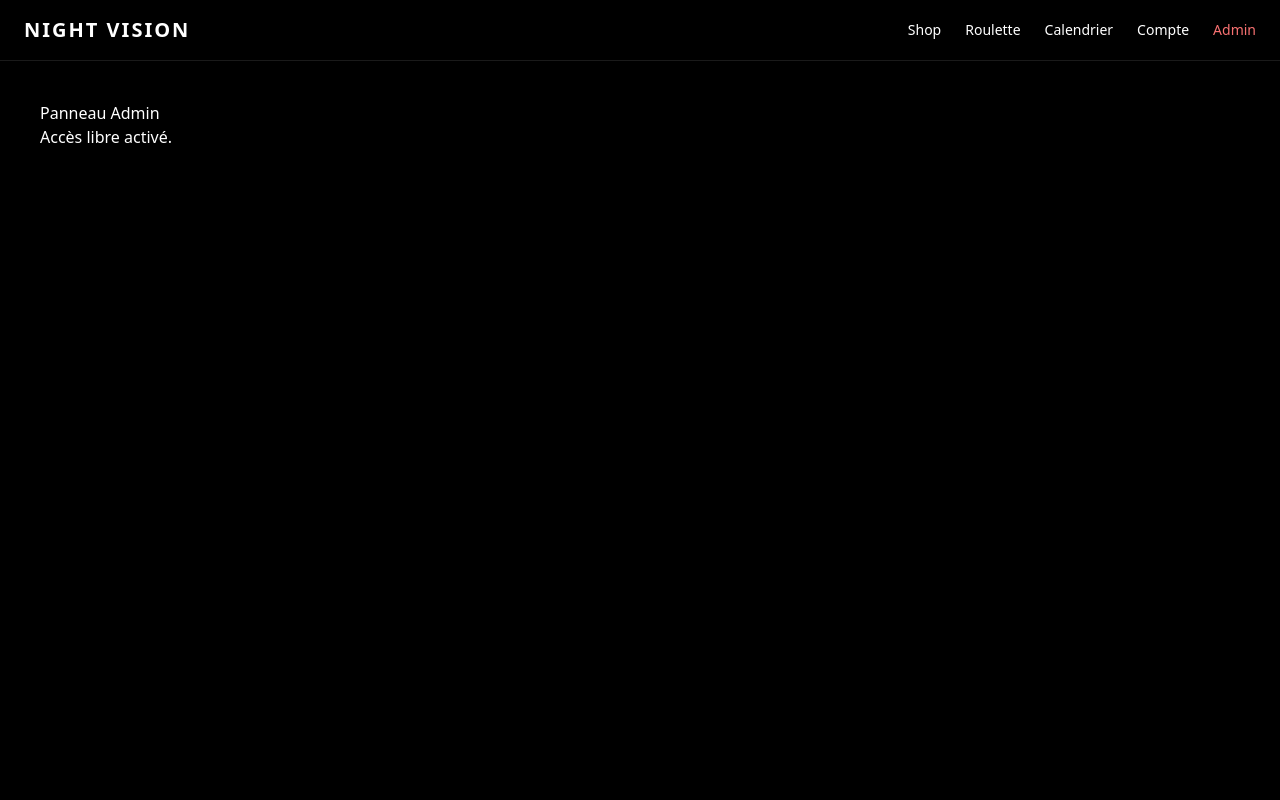
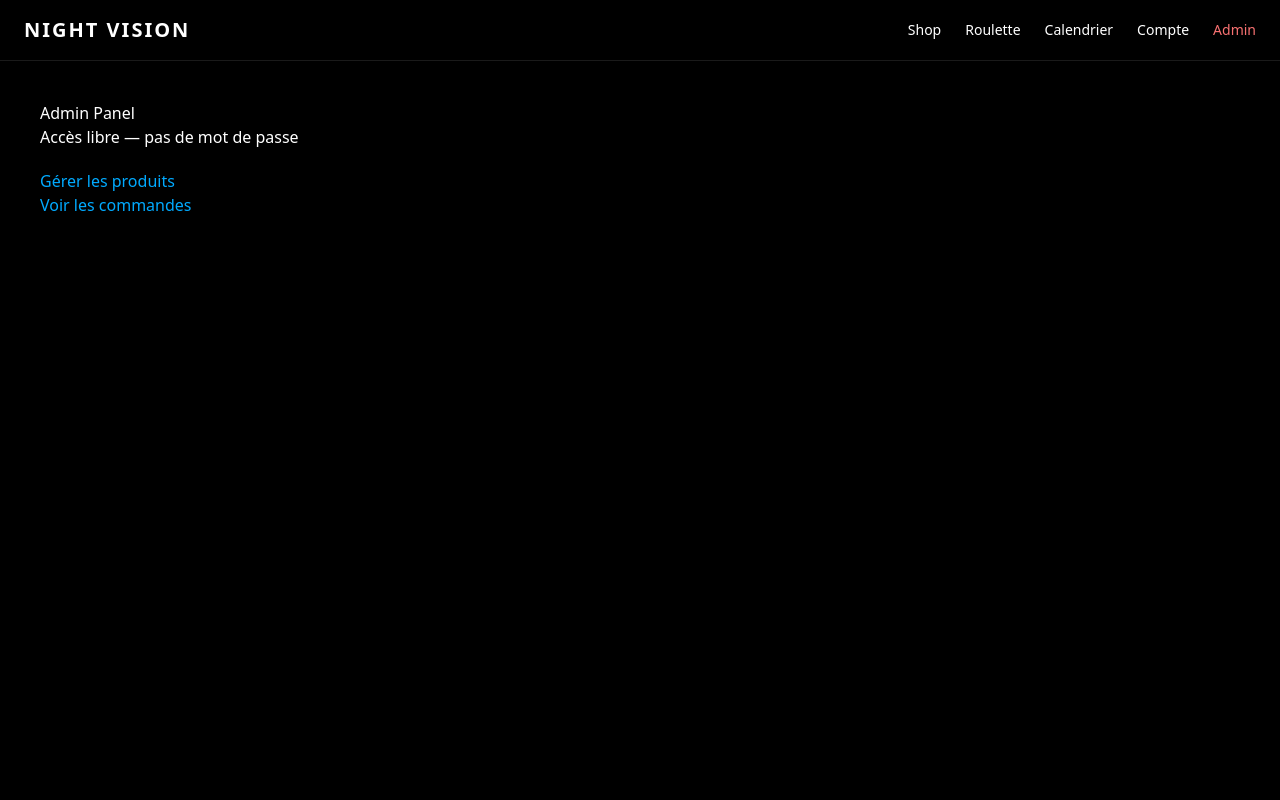
Before and after one commit to gaetanfionda-bot/NV-V12, a Next.js app: page /admin in a window 1280 px wide. Shown: the top 800 px of the page. Built offline with nearby package versions, Linux system fonts and the light colour scheme.

Commit message:
Update page.jsx

```diff
--- a/app/admin/page.jsx
+++ b/app/admin/page.jsx
@@ -1,8 +1,21 @@
 export default function AdminPage() {
   return (
-    <div style={{ color: "white", padding: "40px" }}>
-      <h1>Panneau Admin</h1>
-      <p>Accès libre activé.</p>
+    <div style={{ padding: "40px", color: "#fff" }}>
+      <h1>Admin Panel</h1>
+      <p>Accès libre — pas de mot de passe</p>
+
+      <ul style={{ marginTop: "20px" }}>
+        <li>
+          <a href="/admin/products" style={{ color: "#0af" }}>
+            Gérer les produits
+          </a>
+        </li>
+        <li>
+          <a href="/admin/orders" style={{ color: "#0af" }}>
+            Voir les commandes
+          </a>
+        </li>
+      </ul>
     </div>
   );
 }
```
